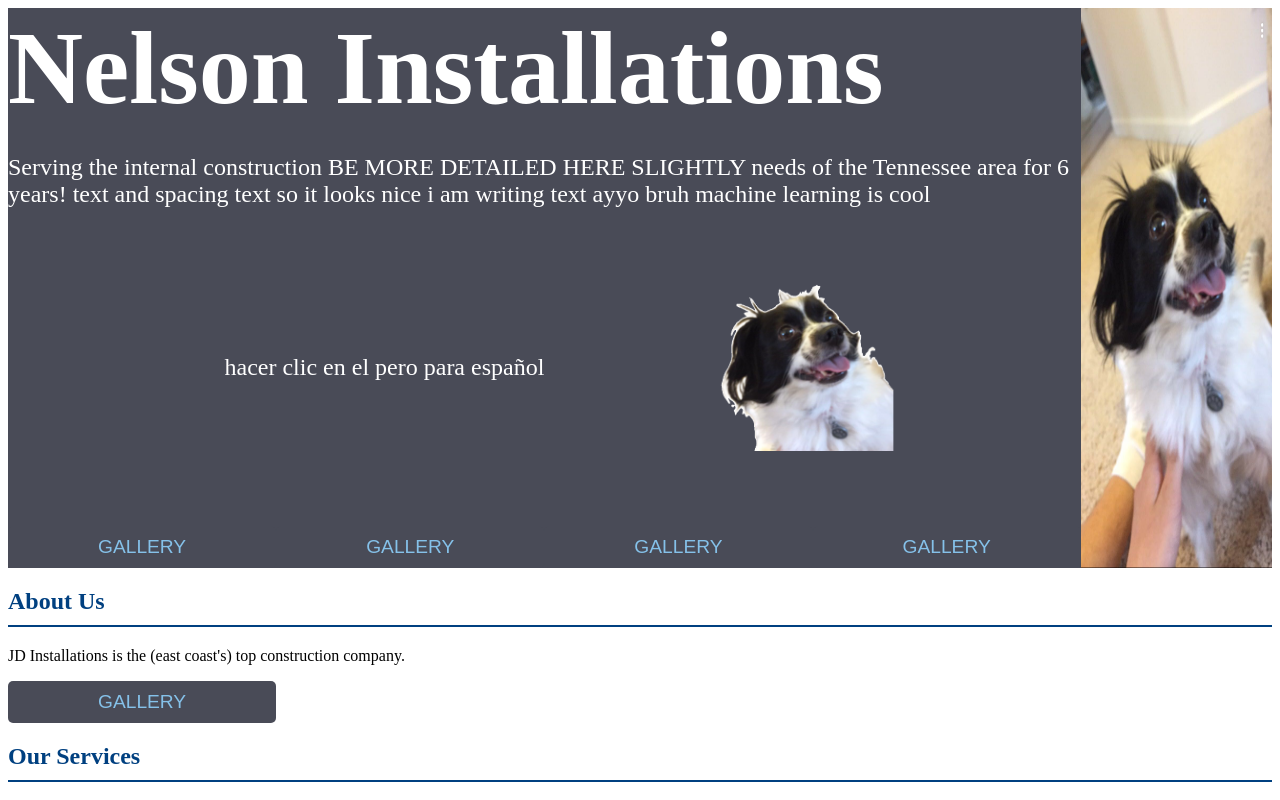
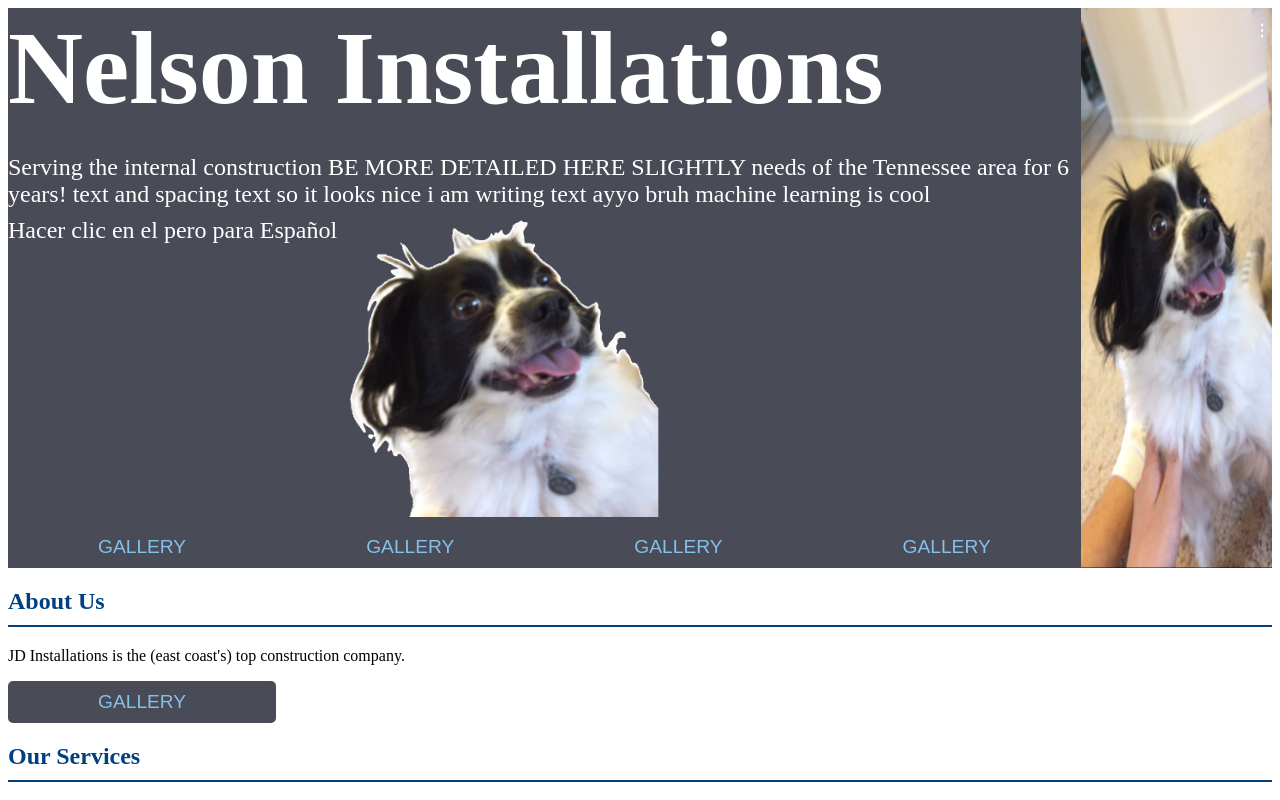
Before and after one commit to lamngo13/bruhh, an Angular app in the folder angapp/: page / in a window 1280 px wide. Shown: the top 800 px of the page. Built offline with nearby package versions, Linux system fonts and the light colour scheme.

Commit message:
doggie in spanish lfgo

```diff
--- a/angapp/src/app/home/home.component.css
+++ b/angapp/src/app/home/home.component.css
@@ -39,14 +39,42 @@ body {
   .header {
     background-color: #494b57;
     color: white;
-    flex: 65%; /* Takes up 30% of the horizontal space */
-    text-align: left; /* Ensures the text is aligned to the left */
+    flex: 65%;
+    text-align: left;
     display: flex;
     flex-direction: column;
-    justify-content: space-between; /* Align items to the top */
-    align-items: flex-start; /* Align items to the start (left) */
-    height: 100%; /* Make the header fill the available height */
+    justify-content: space-between;
+    align-items: flex-start;
+    height: 100%;
+    position: relative; /* Make sure child elements are positioned correctly */
   }
+
+  .textwimagecontainer {
+    display: flex;
+    justify-content: space-between;
+    align-items: stretch;
+    width: 100%;
+    max-height: 300px; /* Set as needed */
+    position: relative; /* Ensure correct positioning of children */
+  }
+
+  .image-section {
+    flex: 1;
+    display: flex;
+    align-items: center;
+    justify-content: left;
+    overflow: hidden; /* Hide overflow */
+    position: relative; /* Ensure it doesn't exceed its content size */
+  }
+
+  .image-section img {
+    display: block; /* Remove any extra space below the image */
+    max-width: 100%; /* Ensure image does not exceed container width */
+    height: auto; /* Maintain aspect ratio */
+    max-height: 100%; /* Ensure image height fits within container */
+    cursor: pointer; /* Pointer cursor */
+  }
+
 
   .header h1 {
     margin: 0;
@@ -85,38 +113,6 @@ body {
     cursor: pointer; /* Ensures the cursor remains a pointer on hover */
 }
 
-.textwimagecontainer {
-    display: flex;
-    justify-content: space-between;
-    align-items: stretch;
-    width: 100%;
-    flex: 1;
-    max-height: 30%;
-  }
-
-  .text-section {
-    flex: 1; /* Takes up 50% of the horizontal space */
-    display: flex;
-    align-items: center; /* Center text vertically */
-    justify-content: right; /* Center text horizontally */
-    padding: 10px;
-    color: white;
-  }
-
-  .image-section {
-    flex: 1; /* Takes up 50% of the horizontal space */
-    display: flex;
-    align-items: left; /* Center image vertically */
-    justify-content: left; /* Center image horizontally */
-    overflow: hidden; /* Hide any overflow */
-  }
-
-  .image-section img {
-    width: 100%;
-    height: 100%;
-    object-fit: contain; /* Cover the container with the image */
-    cursor: pointer;
-  }
 
   .content {
     padding: 0px;
--- a/angapp/src/app/home/home.component.html
+++ b/angapp/src/app/home/home.component.html
@@ -9,7 +9,8 @@
       </div>
       <div class="textwimagecontainer">
         <div class="text-section">
-          <p>hacer clic en el pero para español</p>
+          <p *ngIf="language === 'en'">Hacer clic en el pero para Español</p>
+          <p *ngIf="language === 'sp'">Click on the dog for English</p>
         </div>
         <div class="image-section">
           <img class="img" src="assets/img/doggie.png" (click)="toggleLangugae()" alt="image">
--- a/angapp/src/app/home/home.component.ts
+++ b/angapp/src/app/home/home.component.ts
@@ -8,6 +8,8 @@ import { Router } from '@angular/router';
 })
 export class HomeComponent {
 
+  language: string = 'en';
+
   constructor(private router: Router) {}
 
   second() {
@@ -17,6 +19,11 @@ export class HomeComponent {
 
   toggleLangugae() {
     console.log('toggleLangugae');
+    if (this.language === 'en') {
+      this.language = 'sp';
+    } else {
+      this.language = 'en';
+    }
   }
 
 }
```
